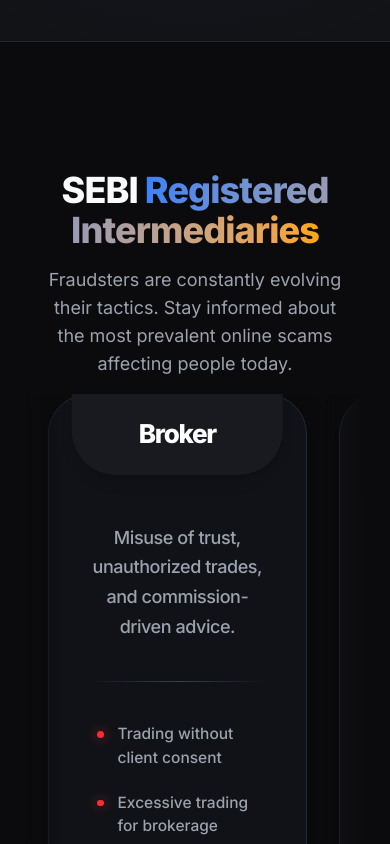
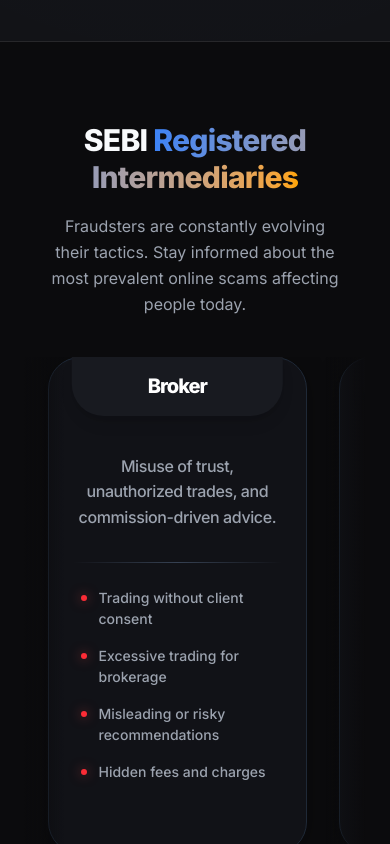
Before and after one commit to scamfreeindia-sfi/scamfreeindia, a Next.js app: page / in a window 390 px wide. Shown: the part 1640-2484 px from the top of the page. Built offline with nearby package versions, Linux system fonts and the light colour scheme; no server answers.

Commit message:
add SebiIntermediaries component to display common intermediary scam patterns

```diff
--- a/app/components/SebiIntermediaries.tsx
+++ b/app/components/SebiIntermediaries.tsx
@@ -40,13 +40,13 @@
     ];
 
     return (
-        <section className="py-32 px-6 bg-[#0B0B0D] relative overflow-hidden">
+        <section className="py-20 md:py-32 px-6 bg-[#0B0B0D] relative overflow-hidden">
 
-            <div className="text-center mb-4 md:mb-12 px-6 relative z-10">
-                <h2 className="text-4xl md:text-5xl lg:text-6xl font-extrabold mb-4 tracking-tight">
+            <div className="text-center mb-10 md:mb-16 px-6 relative z-10">
+                <h2 className="text-3xl sm:text-4xl md:text-5xl lg:text-6xl font-extrabold mb-4 tracking-tight leading-tight">
                     SEBI <span className="text-transparent bg-clip-text bg-gradient-to-r from-brand-blue to-brand-green">Registered Intermediaries</span>
                 </h2>
-                <p className="text-brand-secondary text-lg md:text-xl max-w-2xl mx-auto">
+                <p className="text-brand-secondary text-base md:text-lg lg:text-xl max-w-2xl mx-auto leading-relaxed">
                     Fraudsters are constantly evolving their tactics. Stay informed about the most prevalent online scams affecting people today.
                 </p>
             </div>
@@ -64,18 +64,18 @@
                                 className="
                                 relative flex flex-col h-full
                                 bg-[#111217] border border-[#1F2937]
-                                rounded-[2.5rem]
+                                rounded-[2rem] md:rounded-[2.5rem]
                                 shadow-[0_4px_24px_rgba(0,0,0,0.3)]
 
                                 hover:shadow-[0_25px_60px_rgba(0,0,0,0.6)]
-                                hover:-translate-y-2 hover:scale-[1.02]
+                                hover:-translate-y-2 hover:scale-[1.01]
                                 hover:border-red-500/40
 
                                 transition-all duration-500 ease-out
-                                p-10 pt-32 text-center
+                                p-6 pt-24 md:p-10 md:pt-32 text-center
 
                                 before:absolute before:inset-0
-                                before:rounded-[2.5rem]
+                                before:rounded-[2rem] md:before:rounded-[2.5rem]
                                 before:bg-gradient-to-r before:from-red-500/0 before:via-red-500/10 before:to-orange-400/0
                                 before:opacity-0 group-hover:before:opacity-100
                                 before:transition-all before:duration-500
@@ -90,9 +90,9 @@
                                         <div className="absolute -top-0 -right-[18px] w-[22px] h-[14px] rounded-tl-[16px]" />
                                         <div className="absolute top-0 left-0 right-0 h-[6px]" />
 
-                                    <div className="relative rounded-b-[2.8rem] bg-[#181A20] pt-7 pb-6 px-4 shadow-lg group-hover:bg-[#1F222A] transition-all duration-500">
+                                        <div className="relative rounded-b-[2rem] md:rounded-b-[2.8rem] bg-[#181A20] pt-5 pb-4 md:pt-7 md:pb-6 px-4 shadow-lg group-hover:bg-[#1F222A] transition-all duration-500">
                                             <h3 className="
-                                                text-[26px] font-extrabold tracking-tighter leading-none mb-1
+                                                text-[20px] md:text-[26px] font-extrabold tracking-tighter leading-none mb-1
                                                 text-white
                                                 group-hover:bg-gradient-to-r group-hover:from-red-500 group-hover:to-orange-400
                                                 group-hover:bg-clip-text group-hover:text-transparent
@@ -105,22 +105,22 @@
                                 </div>
 
                                 {/* Tagline */}
-                                <div className="mb-10 min-h-[80px] flex items-center justify-center">
-                                    <p className="text-[#9CA3AF] group-hover:text-[#E5E7EB] font-medium leading-[1.65] text-[18px] max-w-[240px] mx-auto tracking-tight transition-colors duration-300">
+                                <div className="mb-8 md:mb-10 min-h-[70px] md:min-h-[80px] flex items-center justify-center">
+                                    <p className="text-[#9CA3AF] group-hover:text-[#E5E7EB] font-medium leading-[1.6] md:leading-[1.65] text-base md:text-[18px] max-w-[240px] mx-auto tracking-tight transition-colors duration-300">
                                         {item.tagline}
                                     </p>
                                 </div>
 
                                 {/* Divider */}
-                                <div className="h-px w-full bg-gradient-to-r from-transparent via-gray-700 to-transparent mb-10" />
+                                <div className="h-px w-full bg-gradient-to-r from-transparent via-gray-700 to-transparent mb-6 md:mb-10" />
 
                                 {/* Features */}
-                                <ul className="space-y-[1.4rem] text-left px-2">
+                                <ul className="space-y-[1rem] md:space-y-[1.4rem] text-left px-2">
                                     {item.features.map((feature, featureIndex) => (
-                                        <li key={featureIndex} className="flex items-start gap-3.5 group/item">
-                                            <div className="flex-shrink-0 mt-[0.55rem]">
+                                        <li key={featureIndex} className="flex items-start gap-3 md:gap-3.5 group/item">
+                                            <div className="flex-shrink-0 mt-[0.5rem] md:mt-[0.55rem]">
                                                 <div className="
-                                                    w-[6.5px] h-[6.5px] rounded-full
+                                                    w-[5.5px] h-[5.5px] md:w-[6.5px] md:h-[6.5px] rounded-full
                                                     bg-red-500
                                                     shadow-[0_0_12px_rgba(239,68,68,0.6)]
                                                     group-hover/item:scale-125
@@ -129,7 +129,7 @@
                                             </div>
 
                                             <span className="
-                                                text-[15.5px] text-[#9CA3AF] font-medium leading-[1.5]
+                                                text-[14px] md:text-[15.5px] text-[#9CA3AF] font-medium leading-[1.5]
                                                 transition-colors duration-300
                                                 group-hover/item:text-white
                                             ">
```
